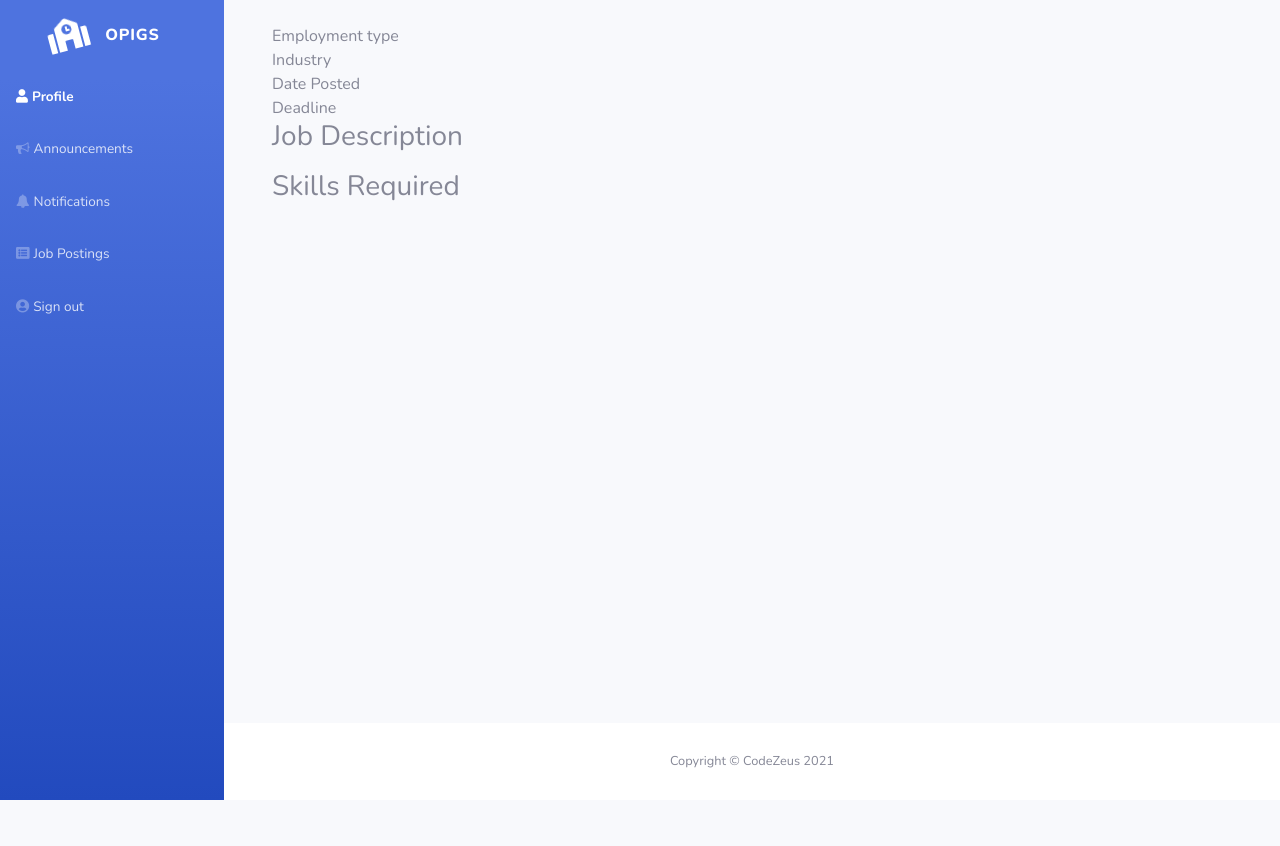
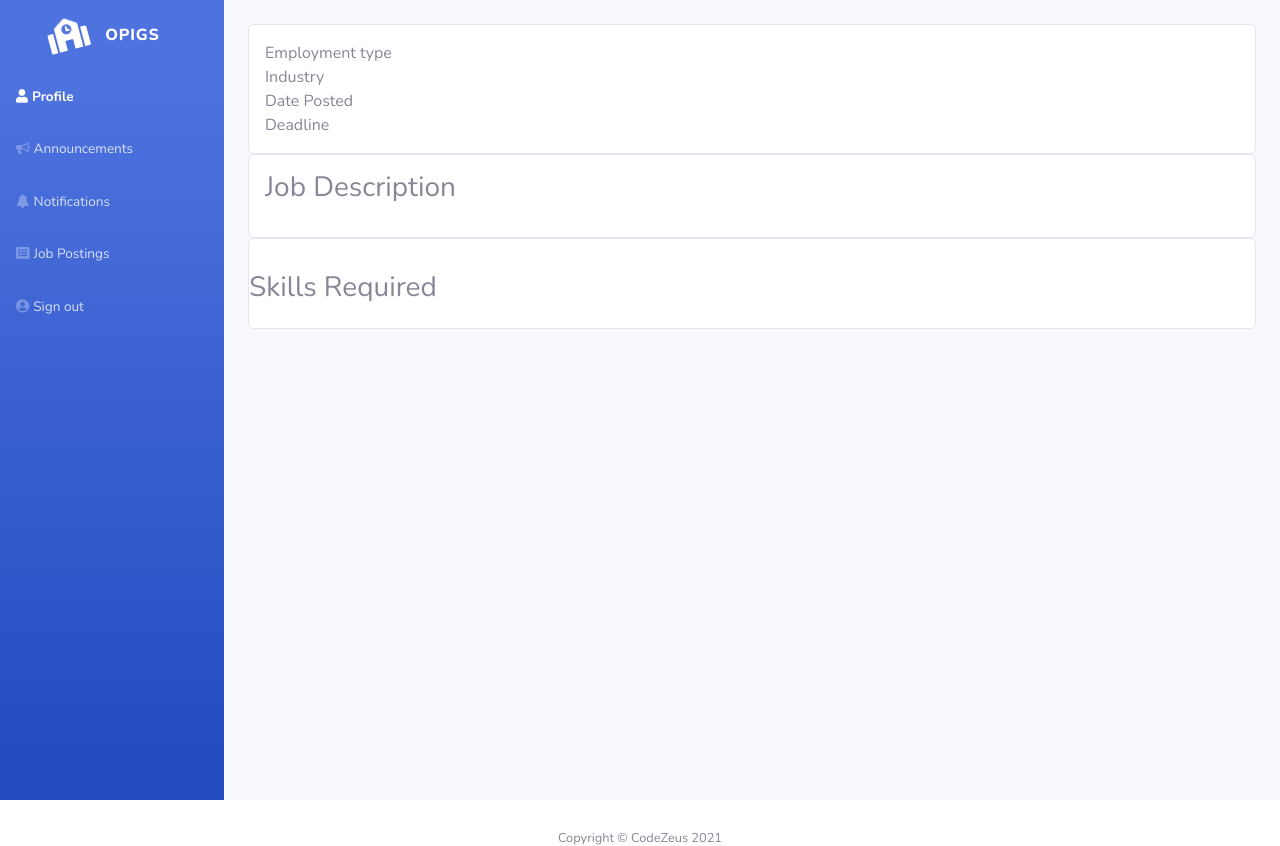
Before and after one commit to j-tesla/opigs, a Django app: template templates/jobs/job.html in a window 1280 px wide. Shown: the top 846 px of the page. Before the commit the page ends 800 px from the top, so only its background shows below. Run offline with Django 3.2, Linux system fonts and the light colour scheme; the template is opened without the code that fills it, so the values that code supplies are empty; the visitor is signed in with stand-in values (Sample User, id 1); some libraries are stand-ins or nearby versions.

Commit message:
Styled job.html

```diff
--- a/templates/jobs/job.html
+++ b/templates/jobs/job.html
@@ -5,7 +5,8 @@
     <div class="container-fluid">
       <h3 class="text-dark mb-4" style="margin-top: 10px;">{{ job }}</h3>
 
-      <div class="container">
+      <div class="card">
+        <div class="card-body">
           <div class="row">
             <div class="col">
               Employment type
@@ -39,22 +40,28 @@
             </div>
           </div>
         </div>
-      <div class="container">
+      </div>
+      <div class="card">
+        <div class="card-body">
           <p class="h3">Job Description</p>
           <p>
             {{ job.description }}
           </p>
         </div>
-      <div class="container">
+      </div>
+      <div class="card">
+        <div class="card-body"></div>
         <p class="h3">Skills Required</p>
         <p>
           {{ job.skills }}
         </p>
       </div>
+    </div>
+  </div>
 
 
   {% if user.user_type == 'STUDENT' %}
-        <div class="container">
+    <div class="container-fluid">
       <form action="{% url 'apply_to_job' job.id %}" method="POST">
         {% csrf_token %}
         <div class="mb3">
```
Lines whose indentation alone changed are shown as unchanged.
